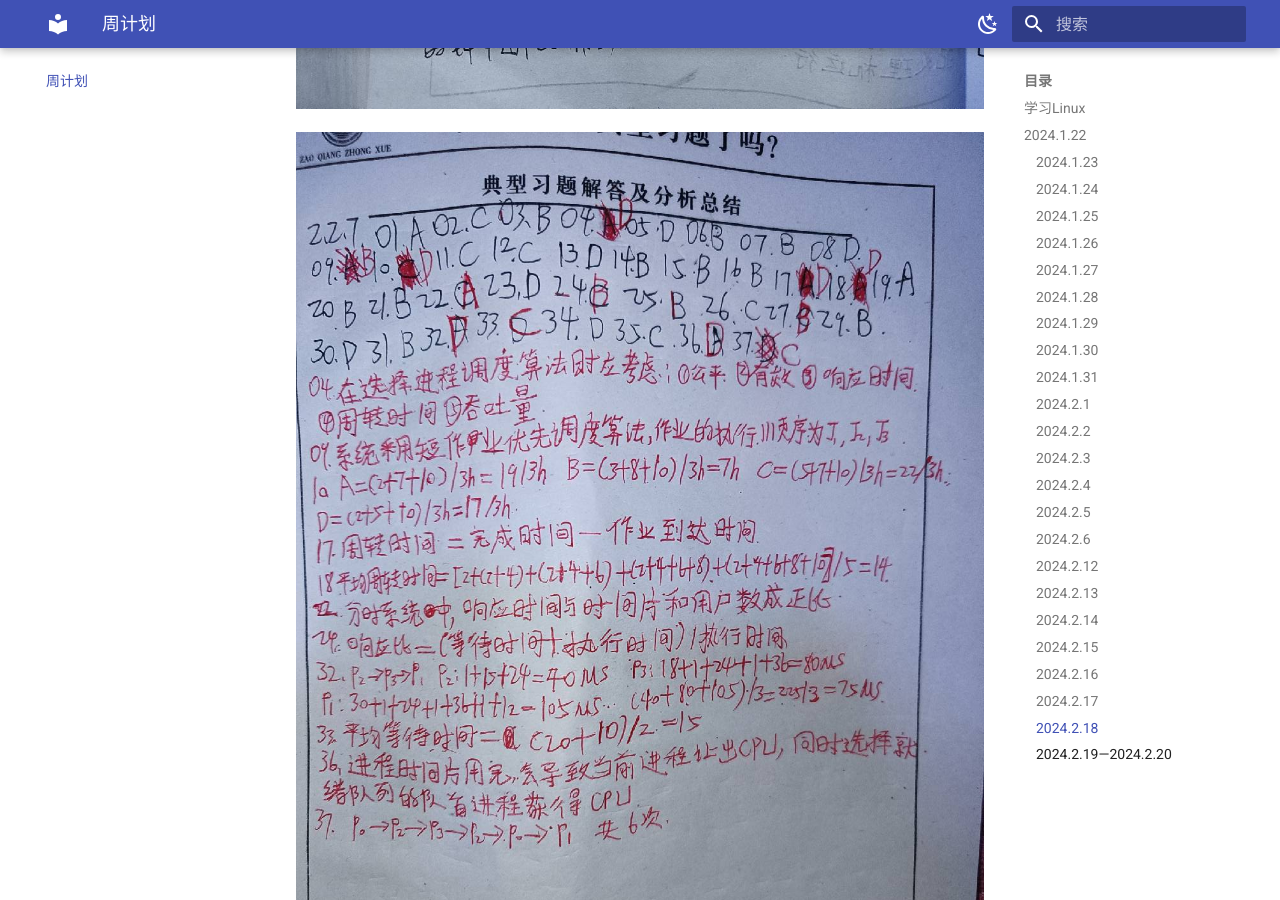
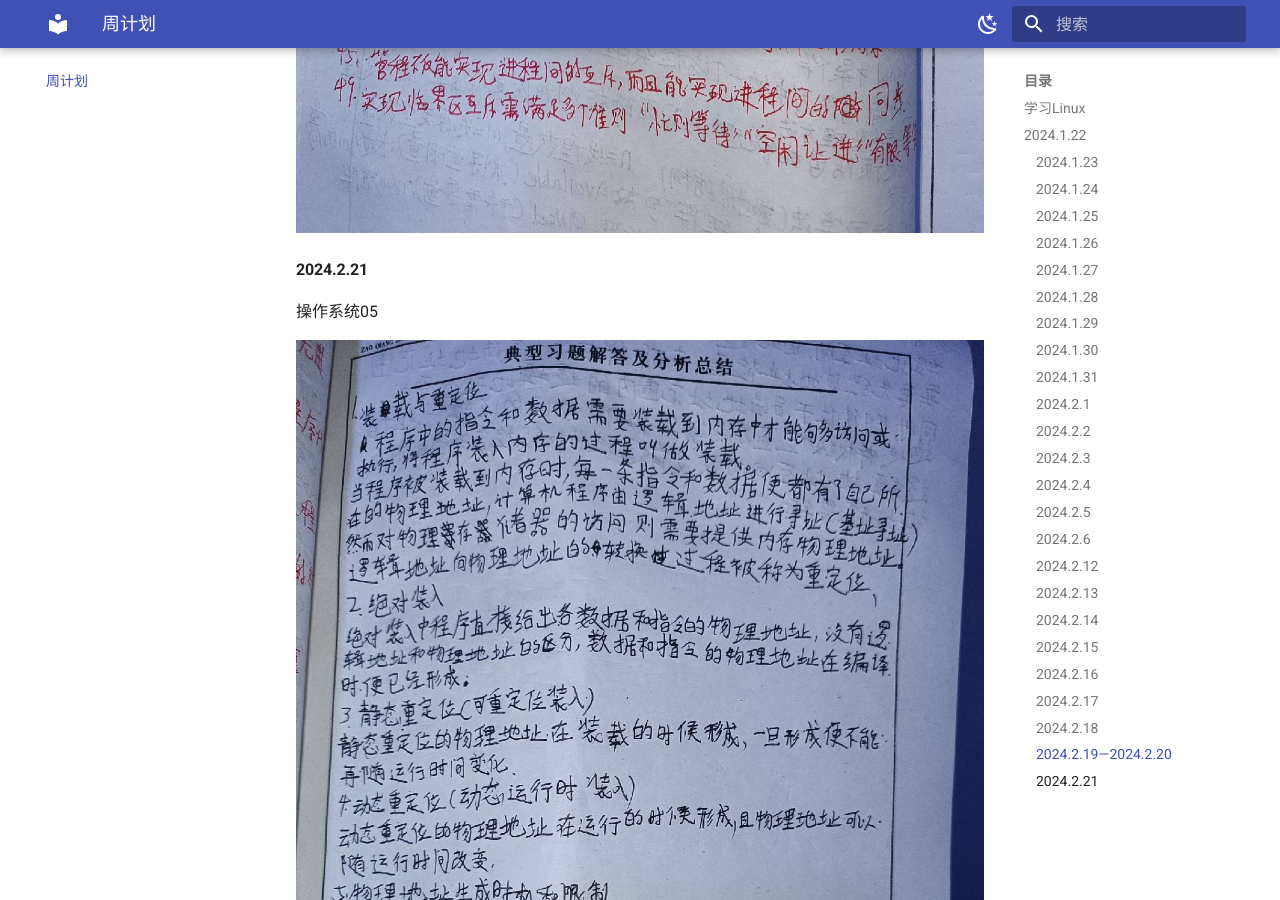
Before and after one commit to KongshanXuyu/zh-blog, an MkDocs documentation site: the page built from docs/周计划/文件.md, in a window 1280 px wide and 900 px high, scrolled down 15248 px. Built offline with MkDocs 1.6.1 and Material for MkDocs 9.7.7, drawn with Linux system fonts in a browser that asks for light colours.

Commit message:
2024-02-21_19:56:48 update

```diff
--- a/docs/周计划/文件.md
+++ b/docs/周计划/文件.md
@@ -133,3 +127,11 @@
 ![1](./081.jpg)
 
 ![1](./082.jpg)
+
+#### 2024.2.21
+
+操作系统05
+
+![1](./083.jpg)
+
+![1](./084.jpg)
```
Also changed, not shown: other parts of docs/周计划/文件.md (+0 -6 lines), docs/周计划/文件/065.jpg (deleted), docs/周计划/文件/066.jpg (deleted), docs/周计划/文件/067.jpg (deleted), docs/周计划/文件/068.jpg (deleted), docs/周计划/文件/083.jpg (added), docs/周计划/文件/084.jpg (added).
